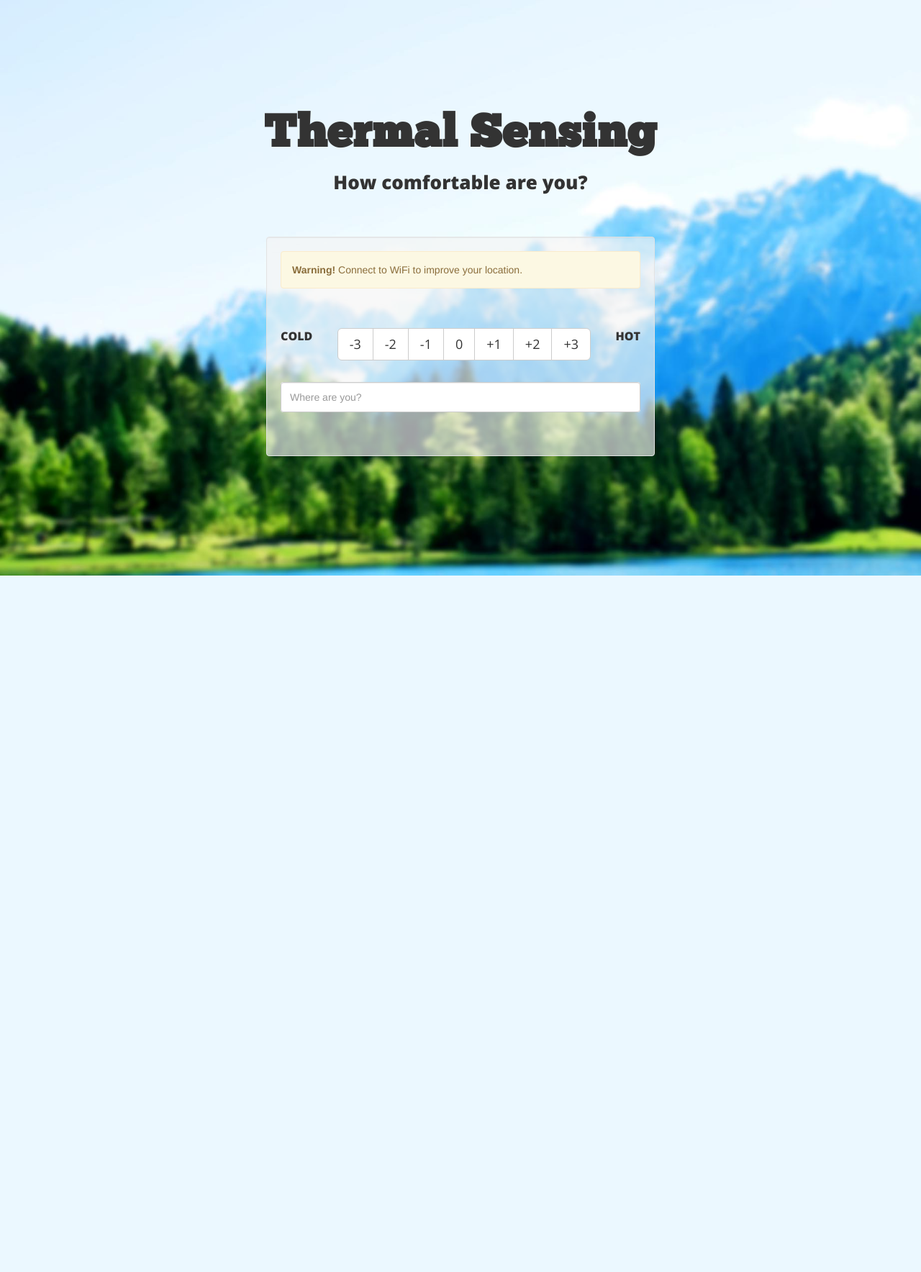
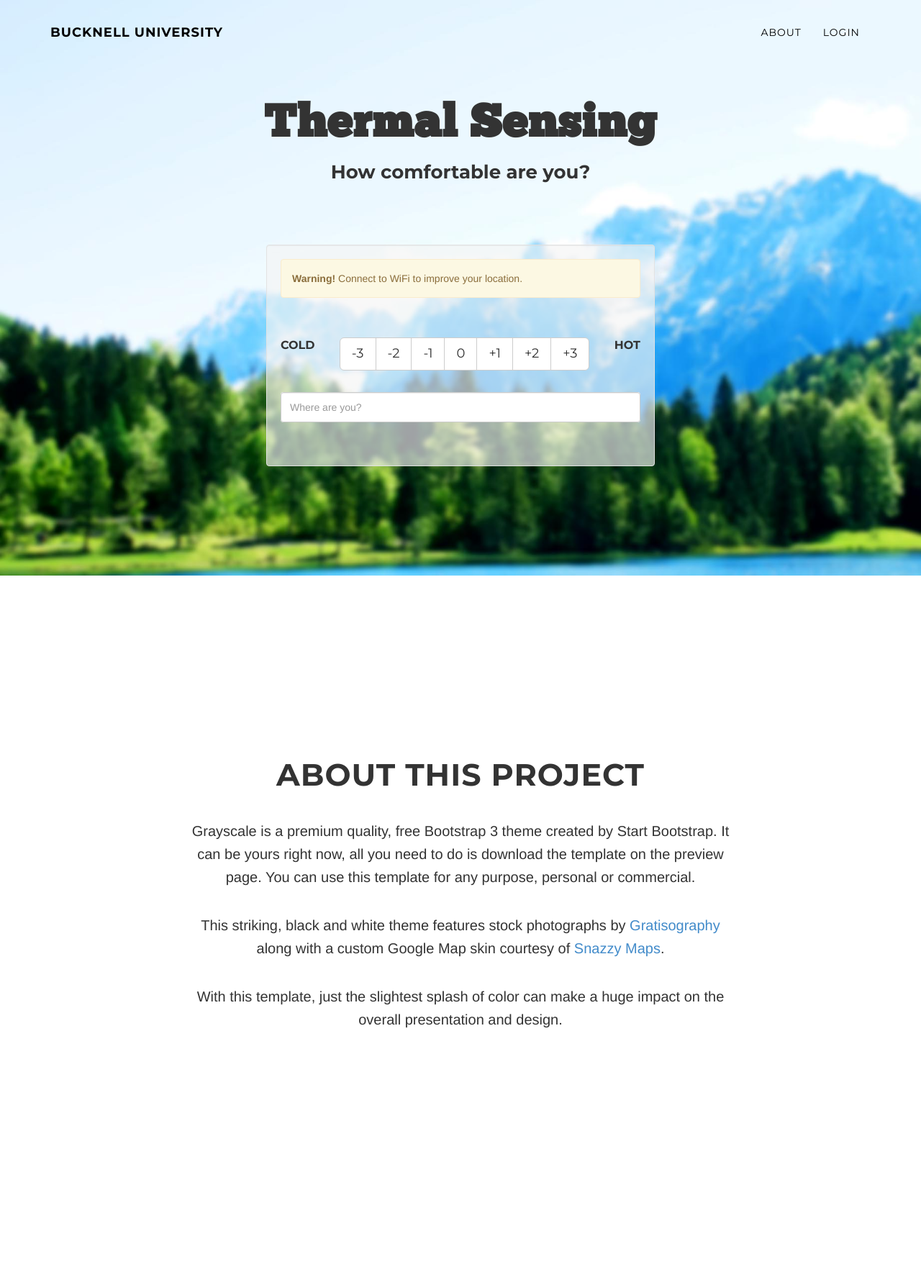
Before and after one commit to BucknellLaunch/thermal-sensing, a Python web app: template templates/comfort/index.html in a window 1280 px wide. Shown: the whole page at 72% size. Before the commit the page ends 800 px from the top, so only its background shows below. Run offline with Jinja, Linux system fonts and the light colour scheme; the template is opened without the code that fills it, so the values that code supplies are empty; some libraries are stand-ins or nearby versions.

Commit message:
used grayscale bootstrap theme to add about section and fancy nav bar

```diff
--- a/public/css/custom.css
+++ b/public/css/custom.css
@@ -4,6 +4,40 @@ html,
 body {
   height: 100%;
   width: 100%;
+}
+
+h2,
+h3,
+h4,
+h5,
+h6 {
+    margin: 0 0 35px;
+    text-transform: uppercase;
+    font-family: Montserrat,"Helvetica Neue",Helvetica,Arial,sans-serif;
+    font-weight: 700;
+    letter-spacing: 1px;
+}
+
+p {
+    margin: 0 0 25px;
+    line-height: 1.5;
+}
+
+@media(min-width:767px) {
+    p {
+        margin: 0 0 35px;
+        line-height: 1.6;
+    }
+}
+
+.large {
+  font-size: 18px;
+}
+
+@media(min-width:767px) {
+  .large {
+    font-size: 20px;
+  }
 }
 
 .content {
@@ -31,7 +65,7 @@ body {
 
 .tagline {
   font-size: 26px;
-  font-family: 'Open Sans', sans-serif;
+  font-family: 'Montserrat', sans-serif;
   font-weight: 800;
   line-height: 2;
 }
@@ -63,12 +97,12 @@ body {
 }
 
 .scale {
-  font-family: 'Open Sans', sans-serif;
+  font-family: 'Montserrat', sans-serif;
 }
 
 label {
   font-size: 16px;
-  font-family: 'Open Sans', sans-serif;
+  font-family: 'Montserrat', sans-serif;
   font-weight: bold;
   text-transform: uppercase;
 }
@@ -131,6 +165,87 @@ i.scroll:hover {
   color: #0a5175;
 }
 
+/* Navbar */
+
+.navbar {
+    margin-bottom: 0;
+    border-bottom: 1px solid rgba(255,255,255,.3);
+    text-transform: uppercase;
+    font-family: 'Montserrat',Helvetica,Arial,sans-serif;
+    background-color: #fff;
+}
+
+.navbar-brand {
+    font-weight: 700;
+}
+
+.navbar-brand:focus {
+    outline: 0;
+}
+
+.navbar-custom a {
+    color: #000;
+}
+
+.navbar-custom .nav li a {
+    -webkit-transition: background .3s ease-in-out;
+    -moz-transition: background .3s ease-in-out;
+    transition: background .3s ease-in-out;
+}
+
+.navbar-custom .nav li a:hover,
+.navbar-custom .nav li a:focus,
+.navbar-custom .nav li.active {
+    outline: 0;
+    background-color: rgba(255,255,255,.8);
+}
+
+.navbar-toggle {
+    padding: 4px 6px;
+    font-size: 16px;
+    color: #000;
+}
+
+.navbar-toggle:focus,
+.navbar-toggle:active {
+    outline: 0;
+}
+
+@media(min-width:767px) {
+    .navbar {
+        padding: 20px 0;
+        border-bottom: 0;
+        letter-spacing: 1px;
+        background: 0 0;
+        -webkit-transition: background .5s ease-in-out,padding .5s ease-in-out;
+        -moz-transition: background .5s ease-in-out,padding .5s ease-in-out;
+        transition: background .5s ease-in-out,padding .5s ease-in-out;
+    }
+
+    .top-nav-collapse {
+        padding: 0;
+        background-color: #fff;
+    }
+
+    .navbar-custom.top-nav-collapse {
+        border-bottom: 1px solid rgba(255,255,255,.3);
+    }
+}
+
+/* Sections */
+
+.content-section {
+    padding-top: 200px;
+    padding-bottom: 300px;
+}
+
+@media(min-width:767px) {
+    .content-section {
+        padding-top: 250px;
+    }
+}
+
+
 /* Responsive */
 
 @media (max-width: 768px) {
@@ -141,10 +256,6 @@ i.scroll:hover {
 
   .callout {
   background: url(../img/callout.jpg) no-repeat center center scroll;
-  }
-
-  .map {
-  height: 75%;
   }
 
 }
@@ -163,5 +274,5 @@ i.scroll:hover {
 }
 
 .lead {
-  font-family: 'Open Sans', sans-serif;
+  font-family: 'Montserrat', sans-serif;
 }
--- /dev/null
+++ b/public/js/scrolling-nav.js
@@ -0,0 +1,19 @@
+//jQuery to collapse the navbar on scroll
+$(window).scroll(function() {
+    if ($(".navbar").offset().top > 50) {
+        $(".navbar-fixed-top").addClass("top-nav-collapse");
+    } else {
+        $(".navbar-fixed-top").removeClass("top-nav-collapse");
+    }
+});
+
+//jQuery for page scrolling feature - requires jQuery Easing plugin
+$(function() {
+    $('.page-scroll a').bind('click', function(event) {
+        var $anchor = $(this);
+        $('html, body').stop().animate({
+            scrollTop: $($anchor.attr('href')).offset().top
+        }, 1200);
+        event.preventDefault();
+    });
+});
--- /dev/null
+++ b/templates/about.html
@@ -0,0 +1,16 @@
+<section id="about" class="container content-section text-center">
+    <div class="row">
+        <div class="col-lg-8 col-lg-offset-2">
+            <h2>About This Project</h2>
+            <p class="large">
+                Grayscale is a premium quality, free Bootstrap 3 theme created by Start Bootstrap. It can be yours right now, all you need to do is download the template on the preview page. You can use this template for any purpose, personal or commercial.
+            </p>
+            <p class="large">
+                This striking, black and white theme features stock photographs by <a href="http://gratisography.com/">Gratisography</a> along with a custom Google Map skin courtesy of <a href="http://snazzymaps.com/">Snazzy Maps</a>.
+            </p>
+            <p class="large">
+                With this template, just the slightest splash of color can make a huge impact on the overall presentation and design.
+            </p>
+        </div>
+    </div>
+</section>
--- a/templates/admin/login.html
+++ b/templates/admin/login.html
@@ -16,7 +16,7 @@
 			    	</div>
 
 			    	<div class="form-group">
-			    		<input name="password" type="password" class="form-control" placeholder="Passowrd"/></td>
+			    		<input name="password" type="password" class="form-control" placeholder="Password"/></td>
 			    	</div>
 
 			    	<div class="form-group">
--- a/templates/base.html
+++ b/templates/base.html
@@ -11,14 +11,14 @@
   <link href="/public/css/bootstrap.css" rel="stylesheet">
   <link href="/public/css/custom.css" rel="stylesheet">
   <link href="/public/css/font-awesome.min.css" rel="stylesheet">
-  <link href="http://fonts.googleapis.com/css?family=Open+Sans:400,800" rel=
+  <link href="http://fonts.googleapis.com/css?family=Montserrat:400,700" rel=
   "stylesheet" type="text/css">
 </head>
 
-<body>
+<body id="page-top">
   {% block content %}{% endblock %}
 
-  <script src="/public/js/jquery-1.10.1.min.js"></script>
+  <script src="/public/js/jquery-1.10.2.min.js"></script>
   <script src="/public/js/bootstrap.min.js"></script>
 
   {% block scripts %}{% endblock %}
--- a/templates/comfort/index.html
+++ b/templates/comfort/index.html
@@ -1,6 +1,9 @@
 {% extends 'base.html' %}
 
 {% block content %}
+
+{% include 'nav.html' %}
+
 <div class="header background" id="top">
   <div class="vert-text">
     <h1>Thermal Sensing</h1>
@@ -57,6 +60,9 @@
     </div>
   </div>
 </div>
+
+{% include 'about.html' %}
+
 {% endblock %}
 
 
@@ -64,4 +70,5 @@
 <script src="/public/js/complete.ly.1.0.1.js"></script>
 <script src="/public/js/autocomplete-location.js"></script>
 <script src="/public/js/location.js"></script>
+<script src="/public/js/scrolling-nav.js"></script>
 {% endblock %}
--- /dev/null
+++ b/templates/nav.html
@@ -0,0 +1,30 @@
+<nav class="navbar navbar-custom navbar-fixed-top" role="navigation">
+    <div class="container">
+        <div class="navbar-header page-scroll">
+            <button type="button" class="navbar-toggle" data-toggle="collapse" data-target=".navbar-main-collapse">
+                <i class="fa fa-bars"></i>
+            </button>
+            <a class="navbar-brand" href="#page-top">
+                Bucknell University
+            </a>
+        </div>
+
+        <!-- Collect the nav links, forms, and other content for toggling -->
+        <div class="collapse navbar-collapse navbar-right navbar-main-collapse">
+            <ul class="nav navbar-nav">
+                <!-- Hidden li included to remove active class from about link when scrolled up past about section -->
+                <li class="hidden">
+                    <a href="#page-top"></a>
+                </li>
+                <li class="page-scroll">
+                    <a href="#about">About</a>
+                </li>
+                <li>
+                    <a href="/login">Login</a>
+                </li>
+            </ul>
+        </div>
+        <!-- /.navbar-collapse -->
+    </div>
+    <!-- /.container -->
+</nav>
```
